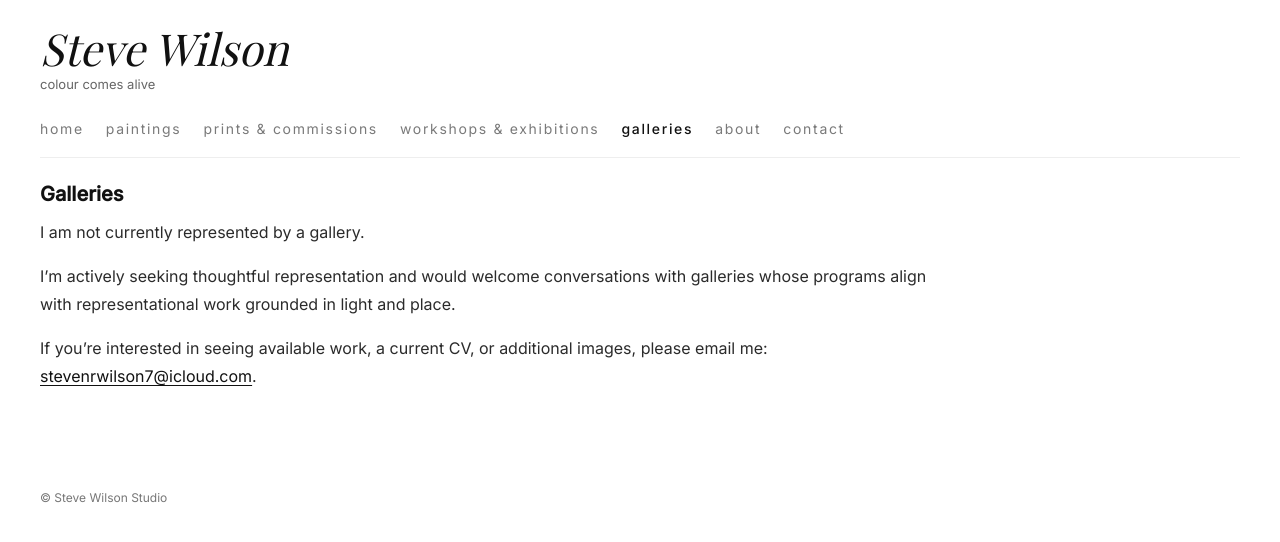
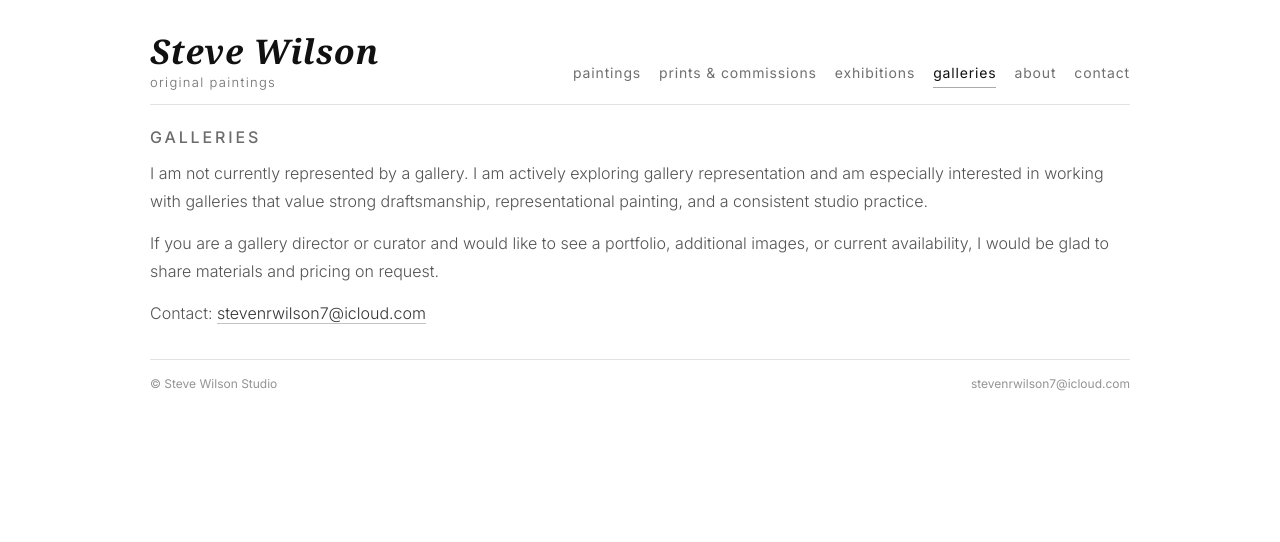
Before and after one commit to stevewilsonstudio/stevewilsonstudio.github.io, a plain HTML site: page galleries.html in a window 1280 px wide. Drawn offline with nearby package versions, Linux system fonts and the light colour scheme; a web font is replaced by a local one.

Commit message:
Update galleries.html

```diff
--- a/galleries.html
+++ b/galleries.html
@@ -1,57 +1,74 @@
-<!DOCTYPE html>
+<!doctype html>
 <html lang="en">
 <head>
-  <meta charset="UTF-8" />
-  <meta name="viewport" content="width=device-width, initial-scale=1.0"/>
+  <meta charset="utf-8" />
+  <meta name="viewport" content="width=device-width,initial-scale=1" />
   <title>Galleries — Steve Wilson</title>
 
   <link rel="preconnect" href="https://fonts.googleapis.com">
   <link rel="preconnect" href="https://fonts.gstatic.com" crossorigin>
-  <link href="https://fonts.googleapis.com/css2?family=Playfair+Display:ital,wght@0,400;0,600;1,400;1,600&family=Inter:wght@300;400;500&display=swap" rel="stylesheet">
+  <link href="https://fonts.googleapis.com/css2?family=Playfair+Display:ital,wght@1,500;1,600&family=Inter:wght@300;400;500&display=swap" rel="stylesheet">
 
   <style>
-    body{ margin:0; background:#fff; color:#111; font-family:Inter, system-ui, -apple-system, Segoe UI, Roboto, Arial, sans-serif; }
-    .top{ max-width:1200px; margin:26px auto 0; padding:0 20px; }
-    .brand{ font-family:"Playfair Display", Georgia, "Times New Roman", serif; font-style:italic; font-weight:400; font-size:44px; margin:0; line-height:1; }
-    .tag{ margin:6px 0 18px; font-size:13px; color:#666; }
-    .nav{ display:flex; flex-wrap:wrap; gap:18px 22px; padding:10px 0 18px; border-bottom:1px solid #eee; margin-bottom:24px; font-size:14px; }
-    .nav a{ text-decoration:none; color:#7a7a7a; text-transform:lowercase; letter-spacing:.12em; padding-bottom:2px; }
-    .nav a.active{ color:#111; font-weight:500; }
-    .nav a:hover{ color:#111; }
+    :root{ --bg:#fff; --text:#111; --muted: rgba(17,17,17,.62); --hairline: rgba(17,17,17,.12); }
+    *{ box-sizing:border-box; }
+    body{ margin:0; background:var(--bg); color:var(--text); font-family:Inter, system-ui, -apple-system, Segoe UI, Roboto, Helvetica, Arial, sans-serif; }
+    .wrap{ width:min(980px, 92vw); margin:0 auto; padding:34px 0 56px; }
 
-    .wrap{ max-width:1200px; margin:0 auto; padding:0 20px 60px; }
-    h2{ font-size:20px; margin:0 0 12px; }
-    .prose{ max-width: 900px; color:#2b2b2b; line-height:1.75; font-size:16px; }
-    .prose p{ margin: 0 0 16px; }
-    a.mail{ color:#111; text-decoration: underline; text-underline-offset: 3px; }
-    .footer{ max-width:1200px; margin:24px auto 0; padding:0 20px 22px; color:#777; font-size:12px; }
+    header{ display:flex; align-items:flex-end; justify-content:space-between; gap:18px; padding-bottom:14px; border-bottom:1px solid var(--hairline); }
+    .brand a{ text-decoration:none; color:var(--text); }
+    .name{ font-family:"Playfair Display", Georgia, serif; font-style:italic; font-weight:600; font-size:34px; letter-spacing:.02em; line-height:1; }
+    .sub{ margin-top:6px; color:var(--muted); font-weight:300; letter-spacing:.10em; text-transform:lowercase; font-size:13px; }
+
+    nav{ display:flex; flex-wrap:wrap; gap:18px; align-items:center; justify-content:flex-end; padding-bottom:2px; }
+    nav a{ text-decoration:none; color:rgba(17,17,17,.60); font-size:14px; letter-spacing:.06em; text-transform:lowercase; padding:6px 0; border-bottom:1px solid transparent; }
+    nav a:hover{ color:var(--text); border-bottom-color:rgba(17,17,17,.25); }
+    nav a.active{ color:var(--text); border-bottom-color:rgba(17,17,17,.35); }
+
+    h1{ margin:22px 0 12px; font-size:16px; letter-spacing:.18em; text-transform:uppercase; font-weight:500; color:rgba(17,17,17,.62); }
+    p{ margin:0 0 14px; color:rgba(17,17,17,.72); line-height:1.75; font-weight:300; }
+    .email a{ color:rgba(17,17,17,.85); text-decoration:none; border-bottom:1px solid rgba(17,17,17,.25); }
+    .email a:hover{ border-bottom-color: rgba(17,17,17,.45); }
+
+    footer{ margin-top:32px; padding-top:16px; border-top:1px solid var(--hairline); color:rgba(17,17,17,.45); font-size:12px; display:flex; justify-content:space-between; align-items:center; gap:12px; }
   </style>
 </head>
+
 <body>
-  <header class="top">
-    <h1 class="brand">Steve Wilson</h1>
-    <div class="tag">colour comes alive</div>
+  <div class="wrap">
+    <header>
+      <div class="brand">
+        <a href="index.html"><div class="name">Steve Wilson</div></a>
+        <div class="sub">original paintings</div>
+      </div>
 
-    <nav class="nav" aria-label="Primary">
-      <a href="index.html">home</a>
+      <nav aria-label="Primary navigation">
         <a href="paintings.html">paintings</a>
         <a href="prints.html">prints &amp; commissions</a>
-      <a href="exhibitions.html">workshops &amp; exhibitions</a>
+        <a href="exhibitions.html">exhibitions</a>
         <a class="active" href="galleries.html">galleries</a>
         <a href="about.html">about</a>
         <a href="contact.html">contact</a>
       </nav>
     </header>
 
-  <main class="wrap">
-    <h2>Galleries</h2>
-    <div class="prose">
-      <p>I am not currently represented by a gallery.</p>
-      <p>I’m actively seeking thoughtful representation and would welcome conversations with galleries whose programs align with representational work grounded in light and place.</p>
-      <p>If you’re interested in seeing available work, a current CV, or additional images, please email me: <a class="mail" href="mailto:stevenrwilson7@icloud.com">stevenrwilson7@icloud.com</a>.</p>
+    <h1>Galleries</h1>
+    <p>
+      I am not currently represented by a gallery. I am actively exploring gallery representation and am especially interested in working with
+      galleries that value strong draftsmanship, representational painting, and a consistent studio practice.
+    </p>
+    <p>
+      If you are a gallery director or curator and would like to see a portfolio, additional images, or current availability, I would be glad to share
+      materials and pricing on request.
+    </p>
+    <p class="email">
+      Contact: <a href="mailto:stevenrwilson7@icloud.com">stevenrwilson7@icloud.com</a>
+    </p>
+
+    <footer>
+      <div>© Steve Wilson Studio</div>
+      <div><a href="mailto:stevenrwilson7@icloud.com" style="color:inherit;text-decoration:none;">stevenrwilson7@icloud.com</a></div>
+    </footer>
   </div>
-  </main>
-
-  <div class="footer">© Steve Wilson Studio</div>
 </body>
 </html>
```
Lines whose indentation alone changed are shown as unchanged.
